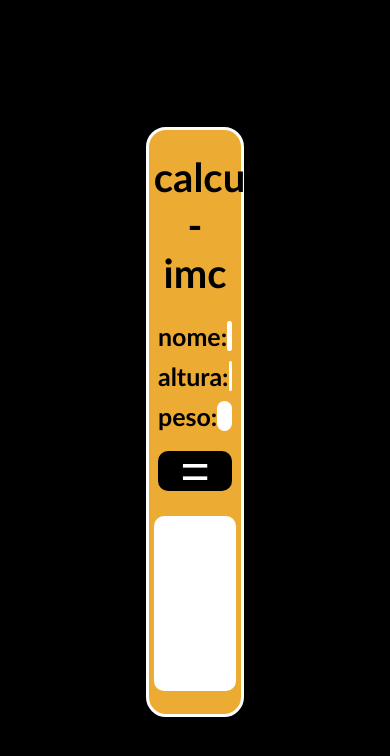
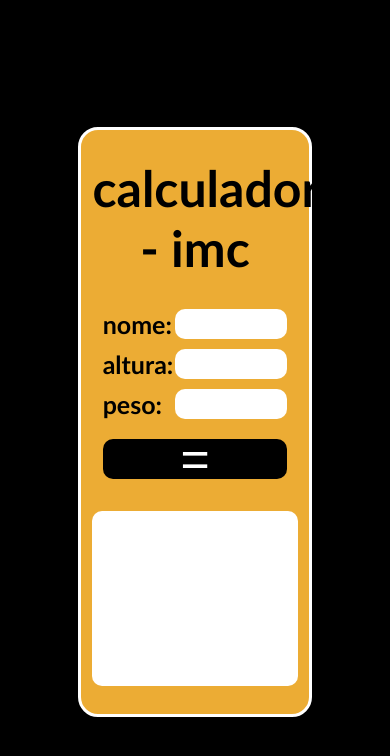
Before and after one commit to ingryd16/mini-js-projects, a plain HTML site: page calculadora-imc/index.html in a window 390 px wide. Drawn offline with Linux system fonts and the light colour scheme.

Commit message:
add responsividade na calculadora

```diff
--- a/calculadora-imc/index.html
+++ b/calculadora-imc/index.html
@@ -6,6 +6,7 @@
     <meta http-equiv="X-UA-Compatible" content="IE=edge">
     <meta name="viewport" content="width=device-width, initial-scale=1.0">
     <link rel="stylesheet" href="style.css">
+    <link rel="stylesheet" href="responsive.css">
     <title>Calculadora - JS</title>
 </head>
 
--- /dev/null
+++ b/calculadora-imc/responsive.css
@@ -0,0 +1,29 @@
+@media (max-width:640px) {
+    .card{
+        width: 80%;
+        height: 70%;
+    }
+
+    .title{
+        font-size: 30px;
+    }
+
+    .text{
+        font-size: 20px;
+    }
+}
+
+@media (max-width:960px) {
+    .card{
+        width: 60%;
+        height: 70%;
+    }
+
+    .title{
+        font-size: 50px;
+    }
+
+    .text{
+        font-size: 25px;
+    }
+}
```
